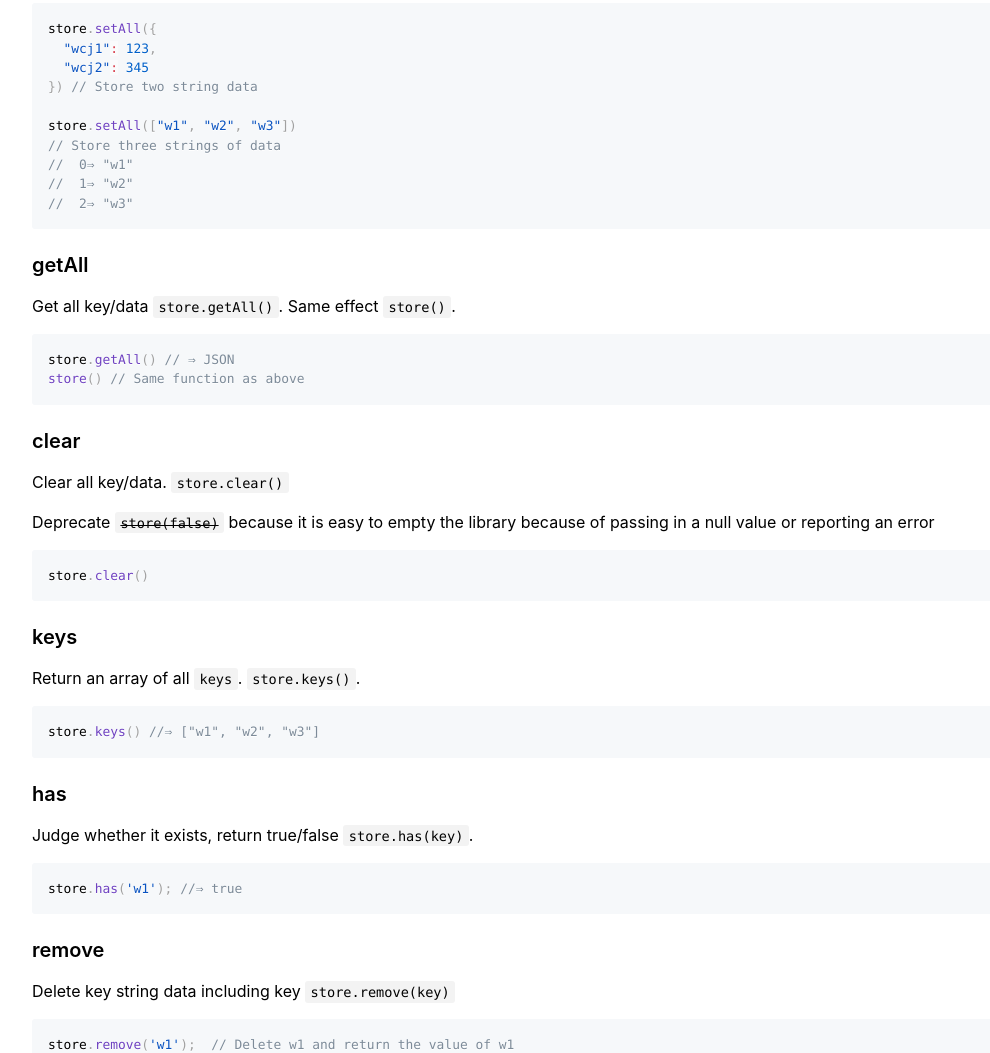
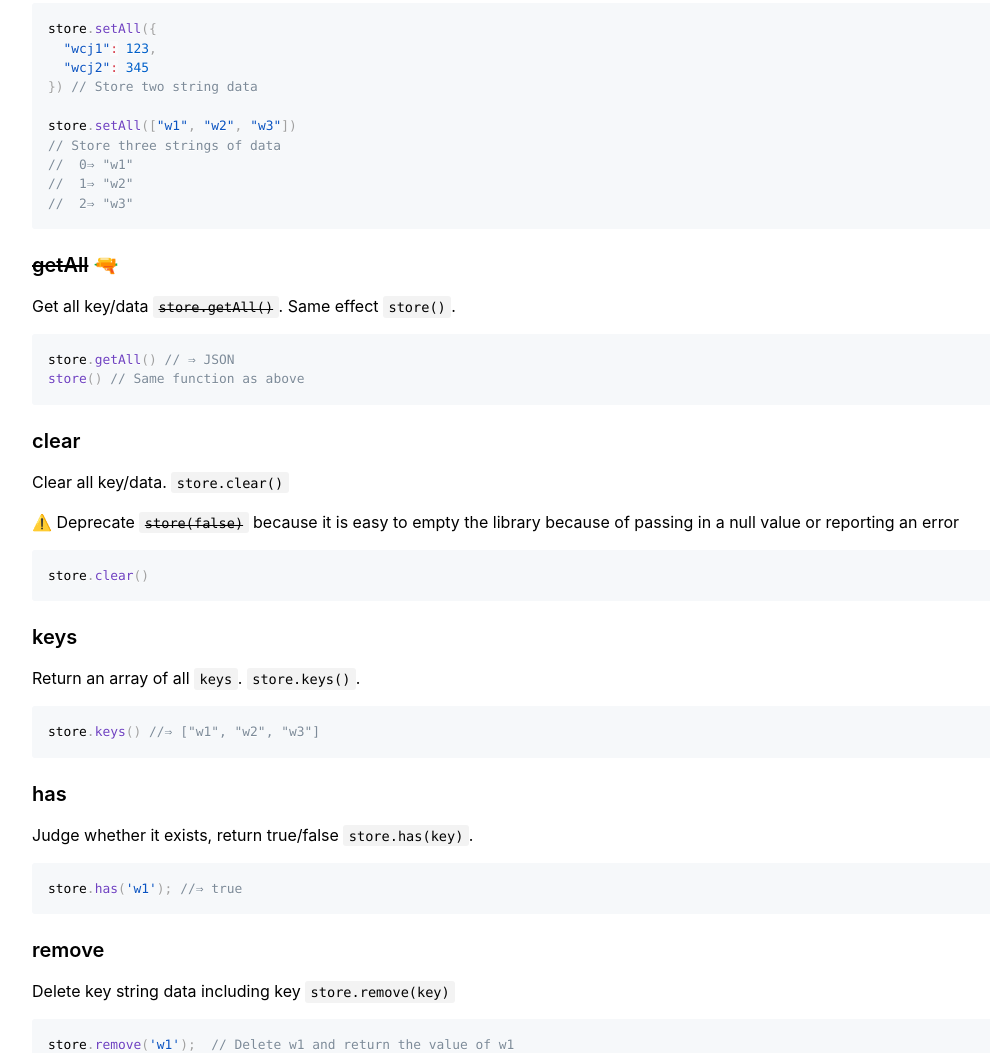
Before and after one commit to jaywcjlove/store.js, a plain HTML site: page index.html in a window 1280 px wide. Shown: the part 2661-3714 px from the top of the page, without its empty margins (96-1086 px from the left). Drawn offline with Linux system fonts and the light colour scheme.

Commit message:
deploy: ac09d549c500621725eacc29ab9229d928bed4db

```diff
--- a/index.html
+++ b/index.html
@@ -414,14 +414,14 @@ store<span class="token punctuation">.</span><span class="token method function
 <span class="token comment">//  1⇒ "w2"</span>
 <span class="token comment">//  2⇒ "w3"</span>
 </code></pre>
-    <h3>getAll</h3>
-    <p>Get all key/data <code>store.getAll()</code>. Same effect <code>store()</code>.</p>
+    <h3><del>getAll</del> 🔫</h3>
+    <p>Get all key/data <del><code>store.getAll()</code></del>. Same effect <code>store()</code>.</p>
     <pre class="language-js"><code class="language-js">store<span class="token punctuation">.</span><span class="token method function property-access">getAll</span><span class="token punctuation">(</span><span class="token punctuation">)</span> <span class="token comment">// ⇒ JSON</span>
 <span class="token function">store</span><span class="token punctuation">(</span><span class="token punctuation">)</span> <span class="token comment">// Same function as above</span>
 </code></pre>
     <h3>clear</h3>
     <p>Clear all key/data. <code>store.clear()</code></p>
-    <p>Deprecate <del><code>store(false)</code></del> because it is easy to empty the library because of passing in a null value or reporting an error</p>
+    <p>⚠️ Deprecate <del><code>store(false)</code></del> because it is easy to empty the library because of passing in a null value or reporting an error</p>
     <pre class="language-js"><code class="language-js">store<span class="token punctuation">.</span><span class="token method function property-access">clear</span><span class="token punctuation">(</span><span class="token punctuation">)</span>
 </code></pre>
     <h3>keys</h3>
```
Also changed, not shown: lcov-report/index.html (+1 -1 lines), lcov-report/main.js.html (+1 -1 lines).
